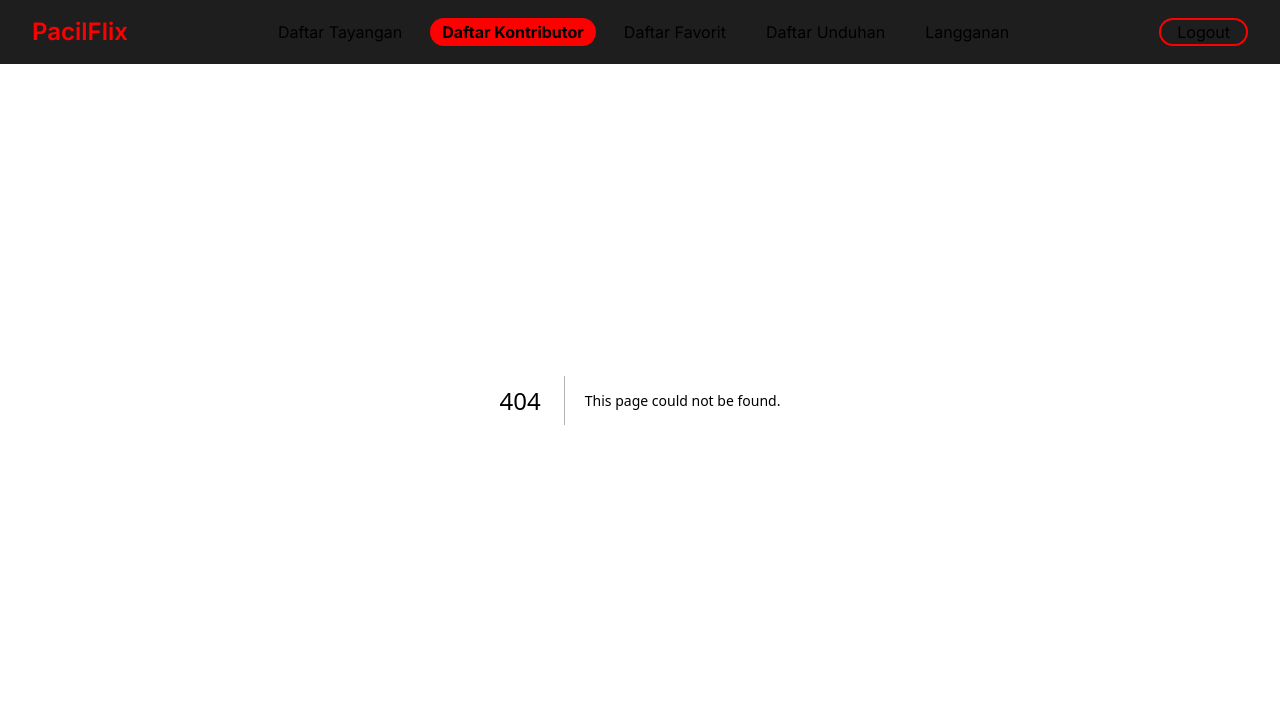
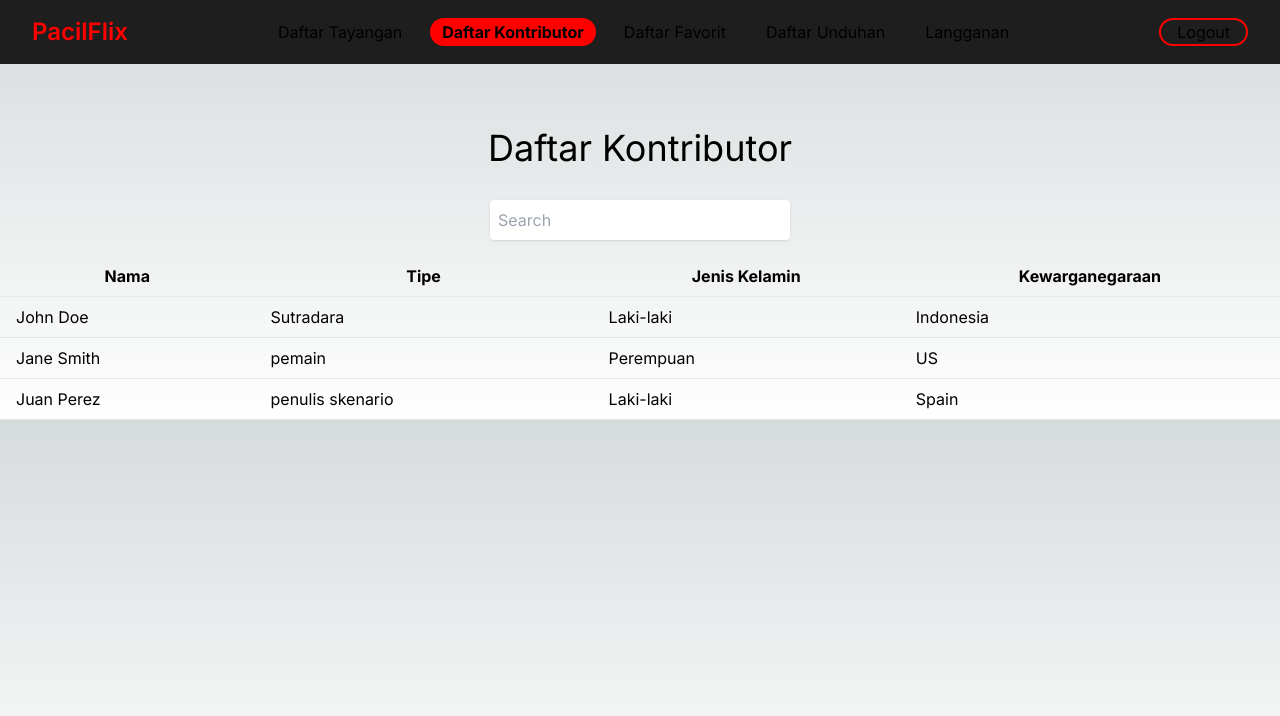
Before and after one commit to BasDat-E12-241/PacilFlix-fe, a Next.js app: page /daftar-kontributor in a window 1280 px wide. Before the commit this address had no page. Shown: the top 716 px of the page. Built offline with nearby package versions, Linux system fonts and the light colour scheme.

Commit message:
add daftar-kontributor

```diff
--- /dev/null
+++ b/src/app/daftar-kontributor/page.tsx
@@ -0,0 +1,69 @@
+"use client";
+
+import React, { useState } from 'react';
+import Navbar from '../navbar';
+
+
+const contributors = [
+  { nama: 'John Doe', tipe: 'Sutradara', jenisKelamin: 'Laki-laki', kewarganegaraan: 'Indonesia' },
+  { nama: 'Jane Smith', tipe: 'pemain', jenisKelamin: 'Perempuan', kewarganegaraan: 'US' },
+  { nama: 'Juan Perez', tipe: 'penulis skenario', jenisKelamin: 'Laki-laki', kewarganegaraan: 'Spain' }
+];
+
+export default function DaftarKontributor() {
+
+  const [searchTerm, setSearchTerm] = useState('');
+
+  const handleSearchChange = (event) => {
+    setSearchTerm(event.target.value);
+  };
+
+  const filteredContributors = contributors.filter(contributor =>
+    contributor.nama.toLowerCase().includes(searchTerm.toLowerCase()) ||
+    contributor.tipe.toLowerCase().includes(searchTerm.toLowerCase()) ||
+    contributor.jenisKelamin.toLowerCase().includes(searchTerm.toLowerCase()) ||
+    contributor.kewarganegaraan.toLowerCase().includes(searchTerm.toLowerCase())
+  );
+
+  return (
+    <>
+      <Navbar />
+      <div className="container mx-auto pt-24">
+        <h1 className="text-center text-4xl my-8">Daftar Kontributor</h1>
+        <div className='flex justify-center my-4'>
+          <input
+              type="text"
+              placeholder="Search"
+              value={searchTerm}
+              onChange={handleSearchChange}
+              className="p-2 shadow rounded border-0 "
+              style={{ width: '300px' }}
+          />
+
+        </div>
+        <div className="overflow-x-auto">
+          <table className="table-auto w-full">
+            <thead className="border-b">
+              <tr>
+                <th className="px-4 py-2">Nama</th>
+                <th className="px-4 py-2">Tipe</th>
+                <th className="px-4 py-2">Jenis Kelamin</th>
+                <th className="px-4 py-2">Kewarganegaraan</th>
+              </tr>
+            </thead>
+            <tbody>
+              {contributors.map((contributor, index) => (
+                <tr key={index} className="border-b">
+                  <td className="px-4 py-2">{contributor.nama}</td>
+                  <td className="px-4 py-2">{contributor.tipe}</td>
+                  <td className="px-4 py-2">{contributor.jenisKelamin}</td>
+                  <td className="px-4 py-2">{contributor.kewarganegaraan}</td>
+                </tr>
+              ))}
+            </tbody>
+          </table>
+        </div>
+      </div>
+    </>
+  );
+}
--- a/src/app/page.tsx
+++ b/src/app/page.tsx
@@ -16,6 +16,9 @@ export default function Home() {
       <Link href="/register" className="hover:scale-105 active:scale-95 active:opacity-70 transition-all bg-red-primary w-28 justify-center flex rounded-lg py-1.5 font-semibold">
         Register
       </Link>
+      <Link href="/daftar-kontributor"  className="hover:scale-105 active:scale-95 active:opacity-70 transition-all bg-red-primary w-28 justify-center flex rounded-lg py-1.5 font-semibold" >
+        DaftarKontributor
+      </Link>
     </main>
   );
 }
--- a/tsconfig.json
+++ b/tsconfig.json
@@ -20,7 +20,8 @@
       {
         "name": "next"
       }
-    ]
+    ],
+    "strictNullChecks": true
   },
   "include": [
     "next-env.d.ts",
```
Also changed, not shown: src/app/navbar.tsx (+15 -0 lines).
